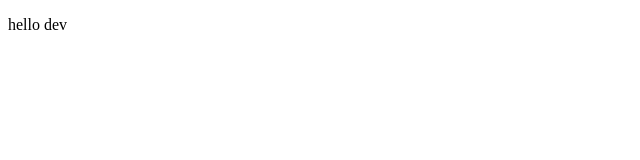
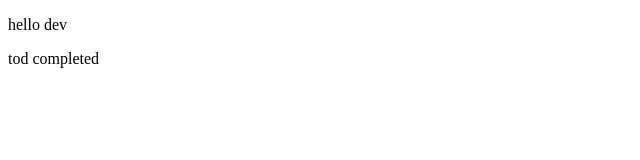
Before and after one commit to fanzhang007/code01, a plain HTML site: page index.html in a window 1280 px wide. Shown: the full height of the page, 0-640 px from the left. Drawn offline with Linux system fonts and the light colour scheme.

Commit message:
tod completed

```diff
--- a/index.html
+++ b/index.html
@@ -8,5 +8,6 @@
 </head>
 <body>
     <p>hello dev</p>
+    <p>tod completed</p>
 </body>
 </html>
```
